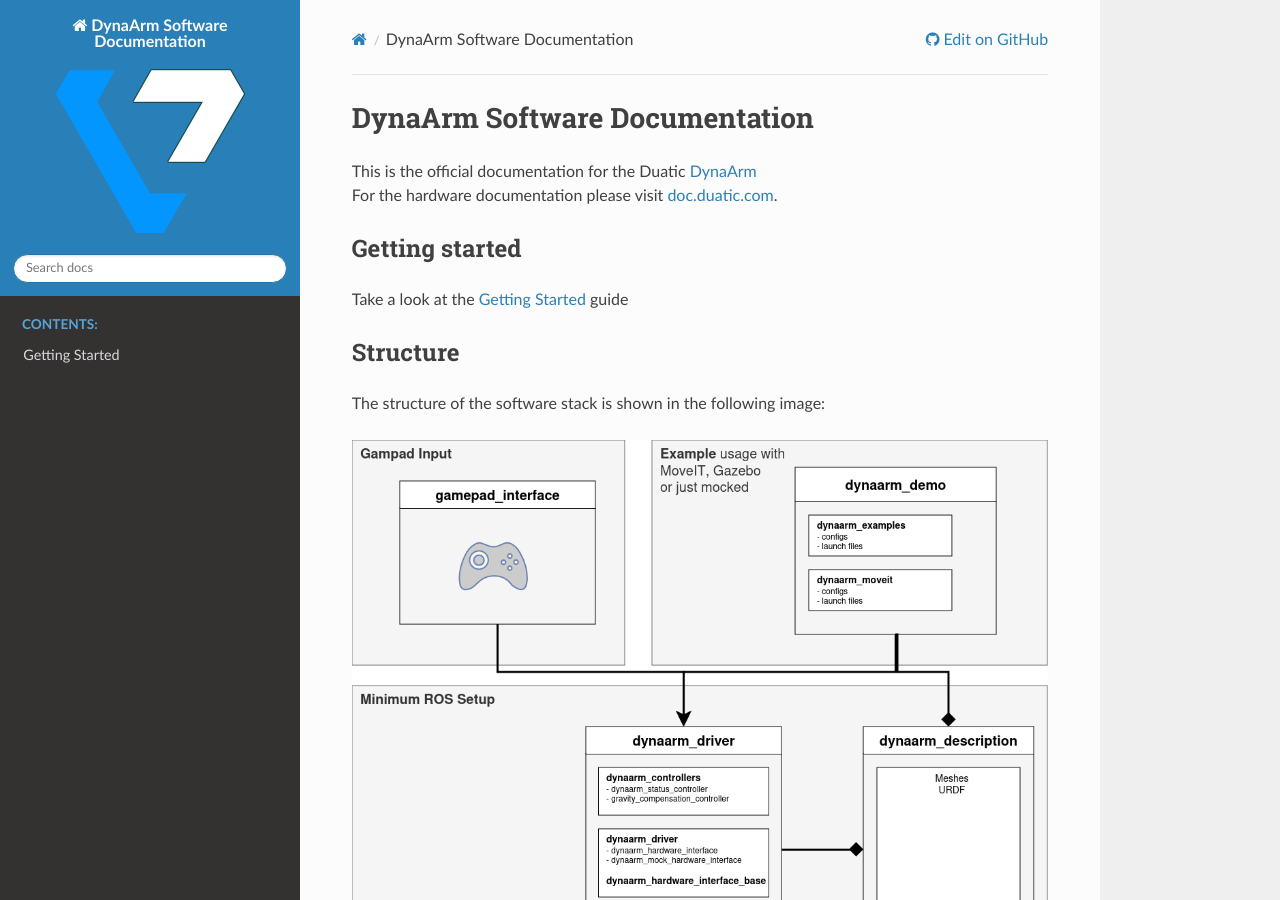
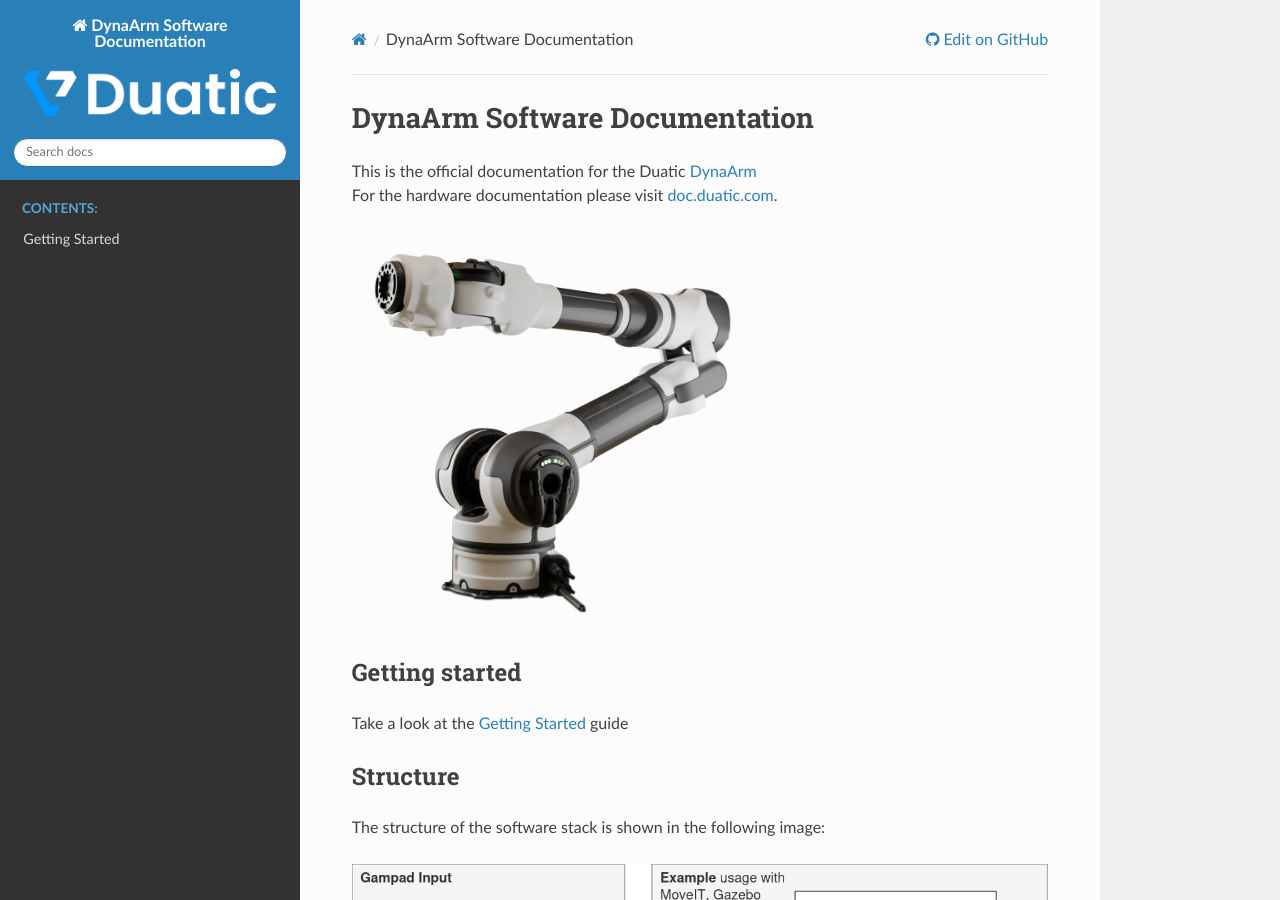
Before and after one commit to Duatic/dynaarm_documentation, a Sphinx documentation site: the page built from source/index.rst, in a window 1280 px wide and 900 px high. Built offline with Sphinx 7.4.7 and the Read the Docs theme 3.1.0, drawn with Linux system fonts in a browser that asks for light colours.

Commit message:
play around with the logos

```diff
--- a/source/index.rst
+++ b/source/index.rst
@@ -1,8 +1,15 @@
 DynaArm Software Documentation
 ##############################
 
+
+
+
 | This is the official documentation for the Duatic `DynaArm <https://duatic.com/robotic-arm/>`_
 | For the hardware documentation please visit `<doc.duatic.com>`_.
+
+.. image:: _static/dynaarm.webp
+    :width: 400
+
 
 Getting started
 ***************
```
Also changed, not shown: source/_static/dynaarm.webp (added), source/_static/logo.png, source/_static/logo_dark.png (added), source/_static/logo_small.png (added).
